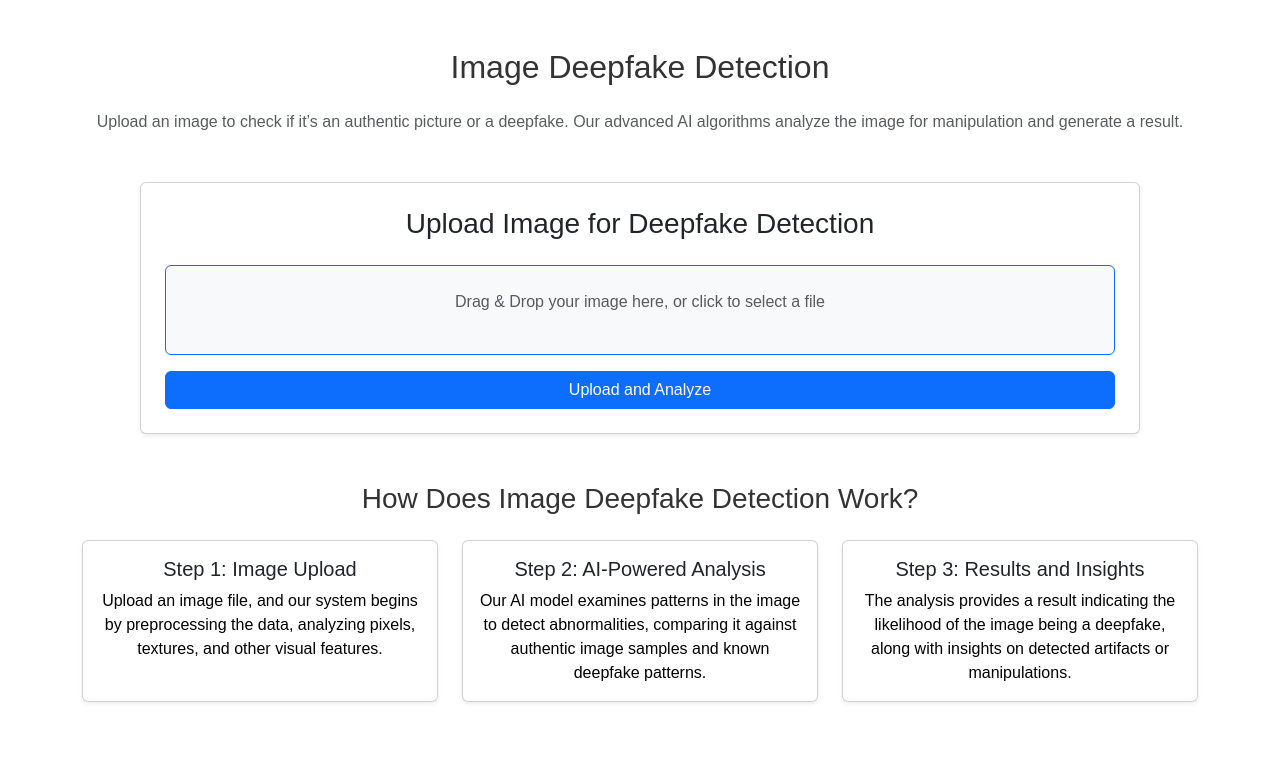
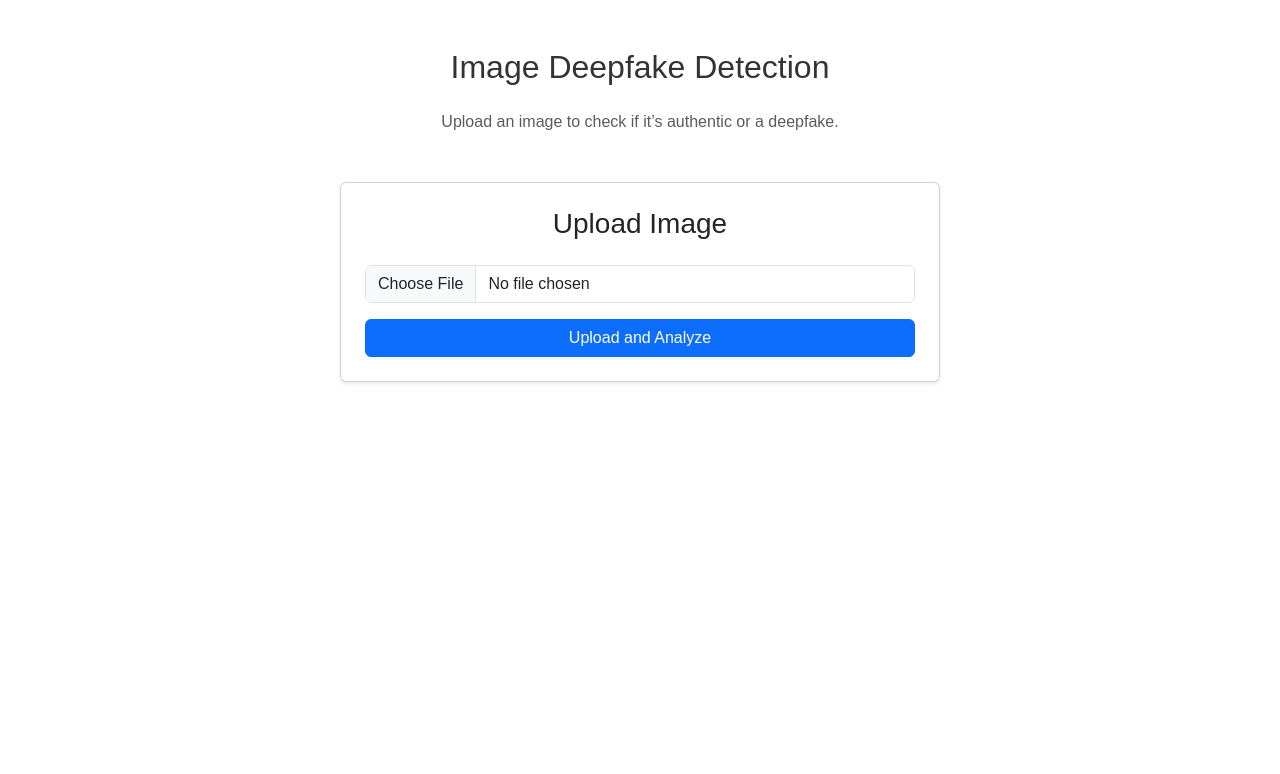
Before and after one commit to Omkar-A-Waikar/Deepface-Deepfake-Detection-System, a Django app: page /photo-deepfake/ in a window 1280 px wide. Shown: the part 56-830 px from the top of the page. After the commit the page ends 439 px from the top, so only its background shows below. Run offline with Django 5.2, Linux system fonts and the light colour scheme.

Commit message:
Update photo_deepfake.html

```diff
--- a/UI/templates/home/photo_deepfake.html
+++ b/UI/templates/home/photo_deepfake.html
@@ -1,127 +1,75 @@
 {% extends "base.html" %}
 
 {% block title %}Image Deepfake Detection{% endblock %}
-{%load static%}
+
 {% block content %}
 <div class="container my-5">
     <h2 class="text-center mb-4">Image Deepfake Detection</h2>
     <p class="text-center text-muted mb-5">
-        Upload an image to check if it’s an authentic picture or a deepfake. Our advanced AI algorithms analyze the image for manipulation and generate a result.
+        Upload an image to check if it’s authentic or a deepfake.
     </p>
 
-    <!-- Drag-and-Drop Upload Section -->
-    <div id="upload-section" class="card shadow-sm p-4 mb-5" style="max-width: 1000px; margin: 0 auto;">
-        <h3 class="text-center mb-4">Upload Image for Deepfake Detection</h3>
-        <form method="post" enctype="multipart/form-data">
-            {% csrf_token %}
-            <div id="drop-area" class="border border-primary rounded p-4 text-center" style="position: relative; background-color: #f8f9fa;">
-                <p class="text-muted">Drag & Drop your image here, or click to select a file</p>
-                <input type="file" id="file-input" name="image_file" accept=".jpg, .jpeg, .png" required class="form-control-file d-none">
-            </div>
-            <button type="submit" class="btn btn-primary w-100 mt-3">Upload and Analyze</button>
+    <!-- Upload Section -->
+    <div id="upload-section" class="card shadow-sm p-4 mb-5" style="max-width: 600px; margin: 0 auto;">
+        <h3 class="text-center mb-4">Upload Image</h3>
+        <form id="image-form">
+            <input type="file" id="image-file" name="image_file" accept=".jpg, .jpeg, .png" class="form-control mb-3" required>
+            <button type="button" class="btn btn-primary w-100" id="analyze-image-btn">Upload and Analyze</button>
         </form>
     </div>
 
-    <!-- Additional Cards Section -->
-    <!-- <div class="row text-center mb-5">
-        <div class="col-md-4">
-            <div class="card shadow-sm mb-4" style="width: 100%;">
-                <img src="{% static 'img/fake-profile.jpg' %}" class="card-img-top" alt="Analysis">
-                <div class="card-body">
-                    <p class="card-text">Comprehensive analysis using AI algorithms to detect even the slightest manipulations in images.</p>
-                </div>
-            </div>
-        </div>
-        <div class="col-md-4">
-            <div class="card shadow-sm mb-4" style="width: 100%;">
-                <img src="{% static 'img/card2.jpg' %}" class="card-img-top" alt="Quick Results">
-                <div class="card-body">
-                    <p class="card-text">Quick and accurate results to help you verify the authenticity of images within seconds.</p>
-                </div>
-            </div>
-        </div>
-        <div class="col-md-4">
-            <div class="card shadow-sm mb-4" style="width: 100%;">
-                <img src="{% static 'img/card3.jpg' %}" class="card-img-top" alt="User-Friendly">
-                <div class="card-body">
-                    <p class="card-text">Easy to use interface designed to provide a seamless experience for users.</p>
-                </div>
-            </div>
-        </div>
-    </div> -->
+    <!-- Analysis Section -->
+    <div id="analysis-section" class="text-center" style="display: none;">
+        <h4>Analyzing...</h4>
+        <progress id="image-progress" value="0" max="100" style="width: 100%;"></progress>
+    </div>
 
-    <!-- How It Works Section -->
-    <section class="how-it-works mt-5">
-        <h3 class="text-center mb-4">How Does Image Deepfake Detection Work?</h3>
-        <div class="row">
-            <div class="col-md-4 text-center mb-4">
-                <div class="card shadow-sm p-3 h-100">
-                    <h5 class="card-title">Step 1: Image Upload</h5>
-                    <p class="card-text">
-                        Upload an image file, and our system begins by preprocessing the data, analyzing pixels, textures, and other visual features.
-                    </p>
-                </div>
-            </div>
-            <div class="col-md-4 text-center mb-4">
-                <div class="card shadow-sm p-3 h-100">
-                    <h5 class="card-title">Step 2: AI-Powered Analysis</h5>
-                    <p class="card-text">
-                        Our AI model examines patterns in the image to detect abnormalities, comparing it against authentic image samples and known deepfake patterns.
-                    </p>
-                </div>
-            </div>
-            <div class="col-md-4 text-center mb-4">
-                <div class="card shadow-sm p-3 h-100">
-                    <h5 class="card-title">Step 3: Results and Insights</h5>
-                    <p class="card-text">
-                        The analysis provides a result indicating the likelihood of the image being a deepfake, along with insights on detected artifacts or manipulations.
-                    </p>
-                </div>
-            </div>
-        </div>
-    </section>
+    <!-- Result Section -->
+    <div id="result-section" class="text-center mt-4 card shadow-sm p-4" style="display: none; max-width: 600px; margin: 0 auto;">
+        <h4 id="image-result"></h4>
+        <p id="image-confidence"></p>
+    </div>
 </div>
 
 <script>
-    // JavaScript for drag-and-drop functionality
-    const dropArea = document.getElementById('drop-area');
-    const fileInput = document.getElementById('file-input');
+    document.getElementById('analyze-image-btn').addEventListener('click', function () {
+        const fileInput = document.getElementById('image-file');
+        const analysisSection = document.getElementById('analysis-section');
+        const resultSection = document.getElementById('result-section');
+        const progressBar = document.getElementById('image-progress');
+        const resultText = document.getElementById('image-result');
+        const confidenceText = document.getElementById('image-confidence');
 
-    // Highlight drop area when file is dragged over it
-    dropArea.addEventListener('dragover', (e) => {
-        e.preventDefault();
-        dropArea.classList.add('bg-light');
-        dropArea.classList.add('border-success');
-    });
+        if (fileInput.files.length === 0) {
+            alert('Please upload an image file.');
+            return;
+        }
 
-    dropArea.addEventListener('dragleave', () => {
-        dropArea.classList.remove('bg-light');
-        dropArea.classList.remove('border-success');
-    });
+        const fileName = fileInput.files[0].name.toLowerCase();
+        analysisSection.style.display = 'block';
+        resultSection.style.display = 'none';
+        resultSection.style.backgroundColor = '';
 
-    // Handle dropped files
-    dropArea.addEventListener('drop', (e) => {
-        e.preventDefault();
-        dropArea.classList.remove('bg-light');
-        dropArea.classList.remove('border-success');
+        let progress = 0;
+        const interval = setInterval(() => {
+            progress += 10;
+            progressBar.value = progress;
+            if (progress === 100) {
+                clearInterval(interval);
+                analysisSection.style.display = 'none';
+                resultSection.style.display = 'block';
 
-        const files = e.dataTransfer.files;
-        if (files.length > 0) {
-            fileInput.files = files;  // Assign the dropped file to the file input
-        }
-    });
-
-    // Click event to open file input dialog when the drop area is clicked
-    dropArea.addEventListener('click', () => {
-        fileInput.click();
-    });
-
-    // Update preview when a file is selected via file input
-    fileInput.addEventListener('change', () => {
-        const file = fileInput.files[0];
-        if (file) {
-            console.log("File selected:", file.name);  // Placeholder to indicate a file is selected
-        }
+                if (fileName.includes('fake')) {
+                    resultText.textContent = 'Result: Deepfake Detected!';
+                    confidenceText.textContent = 'Confidence: ' + (70 + Math.random() * 10).toFixed(2) + '%';
+                    resultSection.style.backgroundColor = 'red';
+                } else {
+                    resultText.textContent = 'Result: Authentic!';
+                    confidenceText.textContent = 'Confidence: ' + (90 + Math.random() * 10).toFixed(2) + '%';
+                    resultSection.style.backgroundColor = 'green';
+                }
+            }
+        }, 70);
     });
 </script>
 {% endblock %}
```
